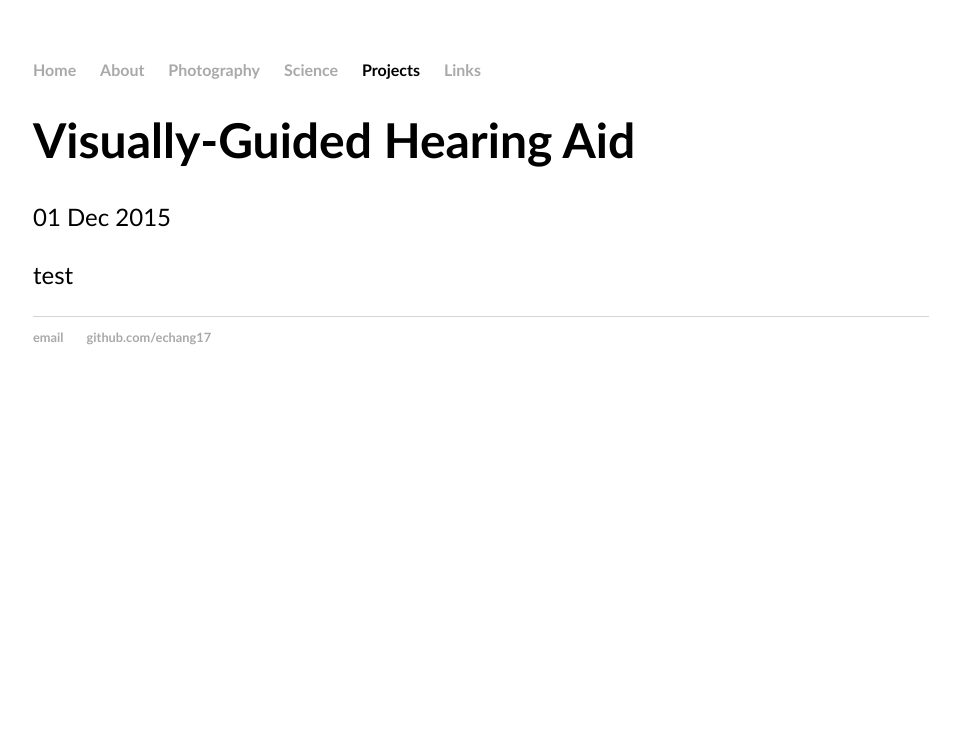
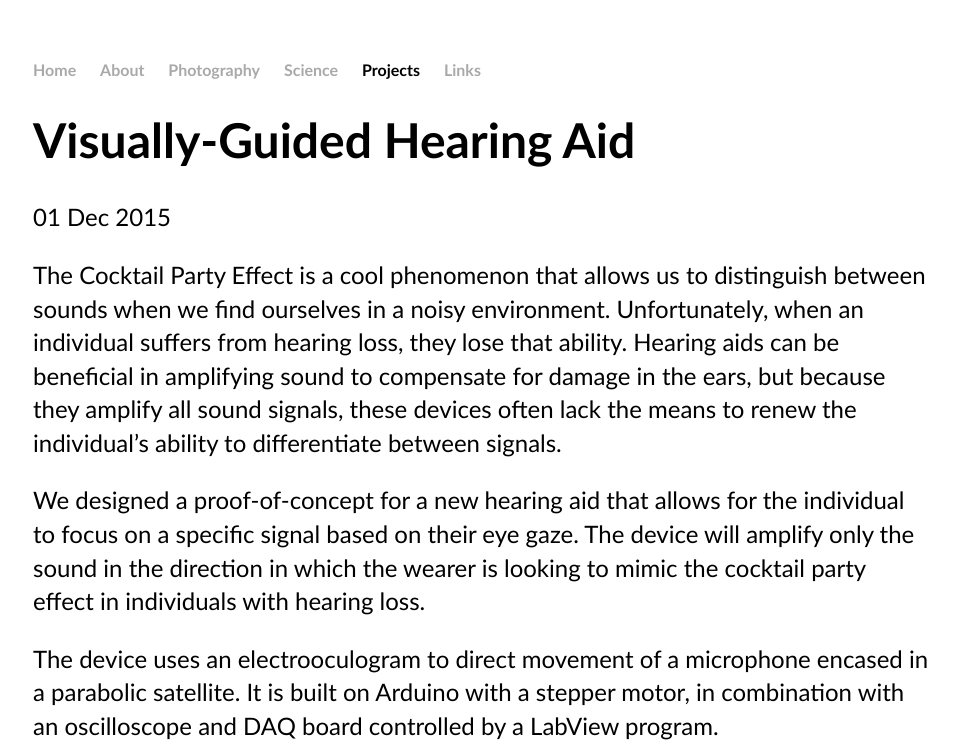
Before and after one commit to echang17/echang17.github.io, a Jekyll site: the page built from _posts/2015-12-01-Visually-Guided-Hearing-Aid.md, in a window 1280 px wide. Shown: the top 747 px of the page, without its empty margins (159-1117 px from the left). Built offline with Jekyll 4.4.1, drawn with Linux system fonts in a browser that asks for light colours; grey boxes are pictures that could not be loaded.

Commit message:
Update 2015-12-01-Visually-Guided-Hearing-Aid.md

```diff
--- a/_posts/2015-12-01-Visually-Guided-Hearing-Aid.md
+++ b/_posts/2015-12-01-Visually-Guided-Hearing-Aid.md
@@ -3,4 +3,18 @@ layout: post
 title: Visually-Guided Hearing Aid
 date: 2015-12-01
 ---
-test
+
+The Cocktail Party Effect is a cool phenomenon that allows us to distinguish between sounds when we find ourselves in a noisy environment. Unfortunately, when an individual suffers from hearing loss, they lose that ability. Hearing aids can be beneficial in amplifying sound to compensate for damage in the ears, but because they amplify all sound signals, these devices often lack the means to renew the individual's ability to differentiate between signals.
+
+We designed a proof-of-concept for a new hearing aid that allows for the individual to focus on a specific signal based on their eye gaze. The device will amplify only the sound in the direction in which the wearer is looking to mimic the cocktail party effect in individuals with hearing loss.
+
+The device uses an electrooculogram to direct movement of a microphone encased in a parabolic satellite. It is built on Arduino with a stepper motor, in combination with an oscilloscope and DAQ board controlled by a LabView program.
+
+<div class="blog-photos">
+  <figure class="blog-item">
+    <img class="blog-pic" src="https://user-images.githubusercontent.com/16715814/29908282-76f5b1cc-8dd5-11e7-90a1-1e420a6e132a.png">
+  </figure>
+  <figure class="blog-item">
+    <img class="blog-pic" src="https://user-images.githubusercontent.com/16715814/29908394-f2e4002c-8dd5-11e7-8e76-922dc6b4e19f.png">
+    </figure>
+  </div>
```
